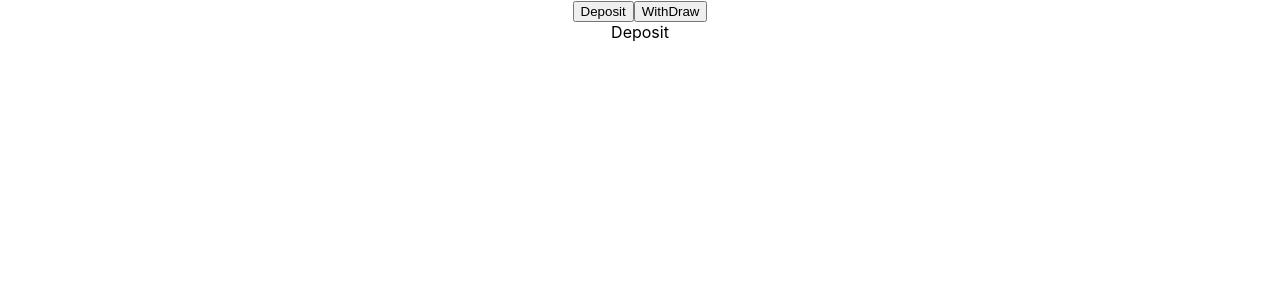
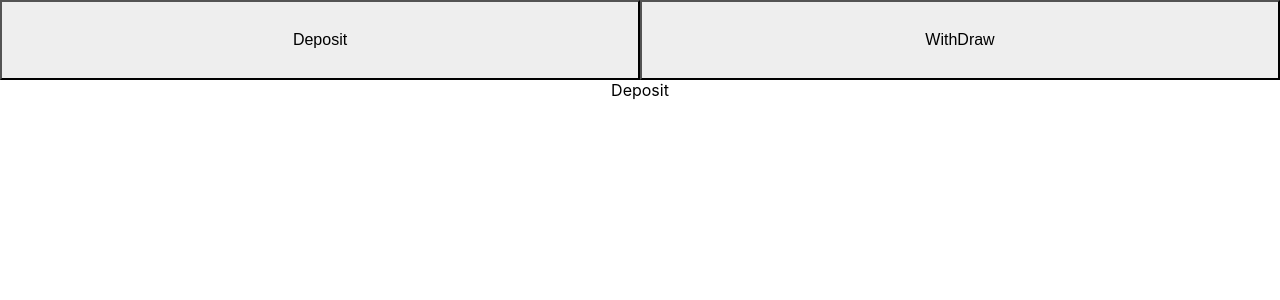
Before and after one commit to Akshay11ac/money-deposit-and-withdraw, a React (Create React App) app: page / in a window 1280 px wide. Shown: the top 300 px of the page. Built offline with nearby package versions, Linux system fonts and the light colour scheme.

Commit message:
Header btn css changes

```diff
--- a/src/components/Header.js
+++ b/src/components/Header.js
@@ -1,23 +1,30 @@
 import { BUTTON_TYPE } from "../utility/constant";
 import { useHistory } from "react-router-dom";
+import { useState } from "react";
 
 const Header = () => {
   const buttons = [BUTTON_TYPE.DEPOSIT, BUTTON_TYPE.WITHDRAW];
   const route = useHistory();
+  const [activePage, setActivePage] = useState();
 
   const handleBtnClick = (routeTo) => {
     let url = routeTo === BUTTON_TYPE.DEPOSIT ? "/" : routeTo;
     route.push(url);
+    setActivePage(routeTo);
   };
 
   return (
-    <div>
+    <header className="header-container">
       {buttons.map((data, idx) => (
-        <button key={idx} onClick={() => handleBtnClick(data)}>
+        <button
+          key={idx}
+          onClick={() => handleBtnClick(data)}
+          className={`header-btn ${activePage === data && "active-btn"}`}
+        >
           {data}
         </button>
       ))}
-    </div>
+    </header>
   );
 };
 
--- a/src/index.js
+++ b/src/index.js
@@ -4,6 +4,7 @@ import "./index.css";
 import App from "./App";
 import reportWebVitals from "./reportWebVitals";
 import { BrowserRouter as Router } from "react-router-dom";
+import "./styles/index.scss";
 
 ReactDOM.render(
   <React.StrictMode>
--- /dev/null
+++ b/src/styles/header.scss
@@ -0,0 +1,20 @@
+.header-container {
+  display: flex;
+  justify-content: space-between;
+  height: 80px;
+  flex: 1;
+}
+
+.header-btn {
+  background-color: #eee;
+  flex: 1;
+  font-size: 16px;
+  font-weight: 500;
+}
+
+.active-btn {
+  background-color: antiquewhite;
+  color: black;
+  font-weight: 600;
+  font-size: 18px;
+}
--- /dev/null
+++ b/src/styles/index.scss
@@ -0,0 +1 @@
+@import "./header.scss";
```
